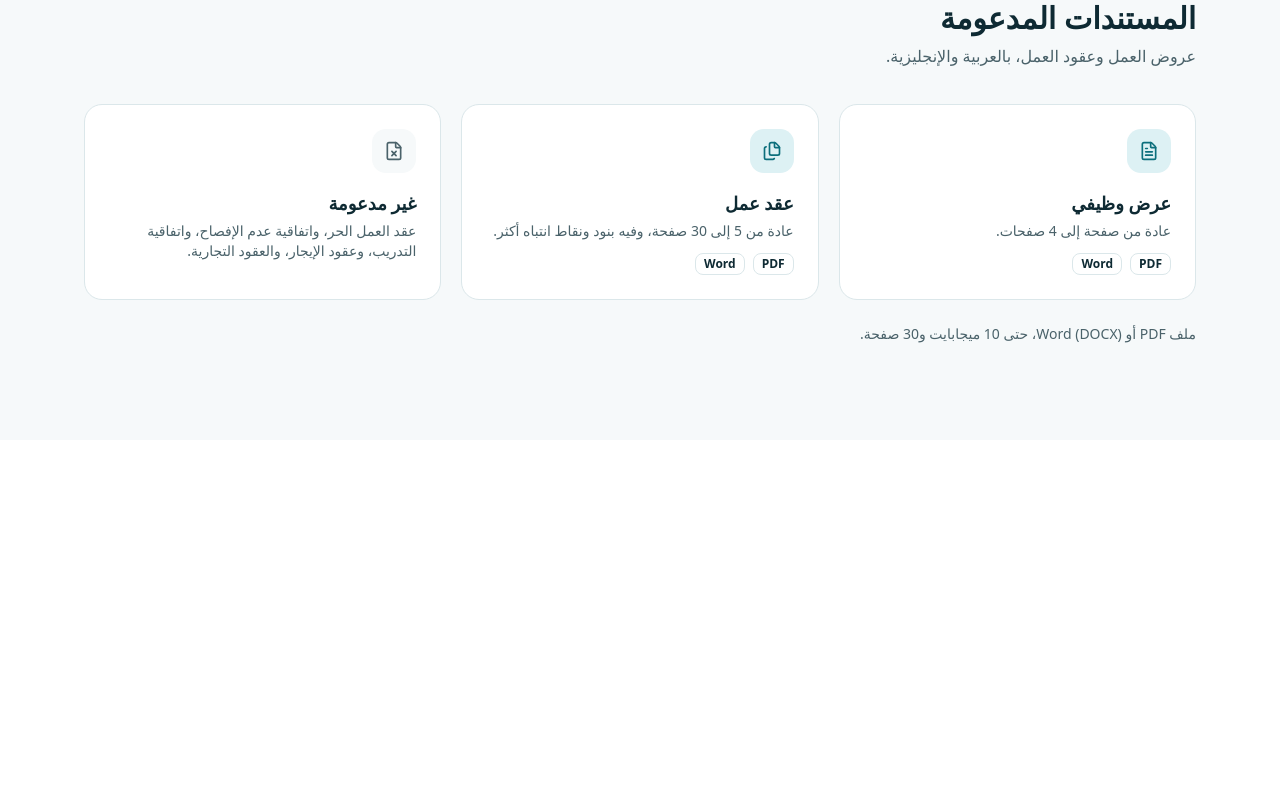
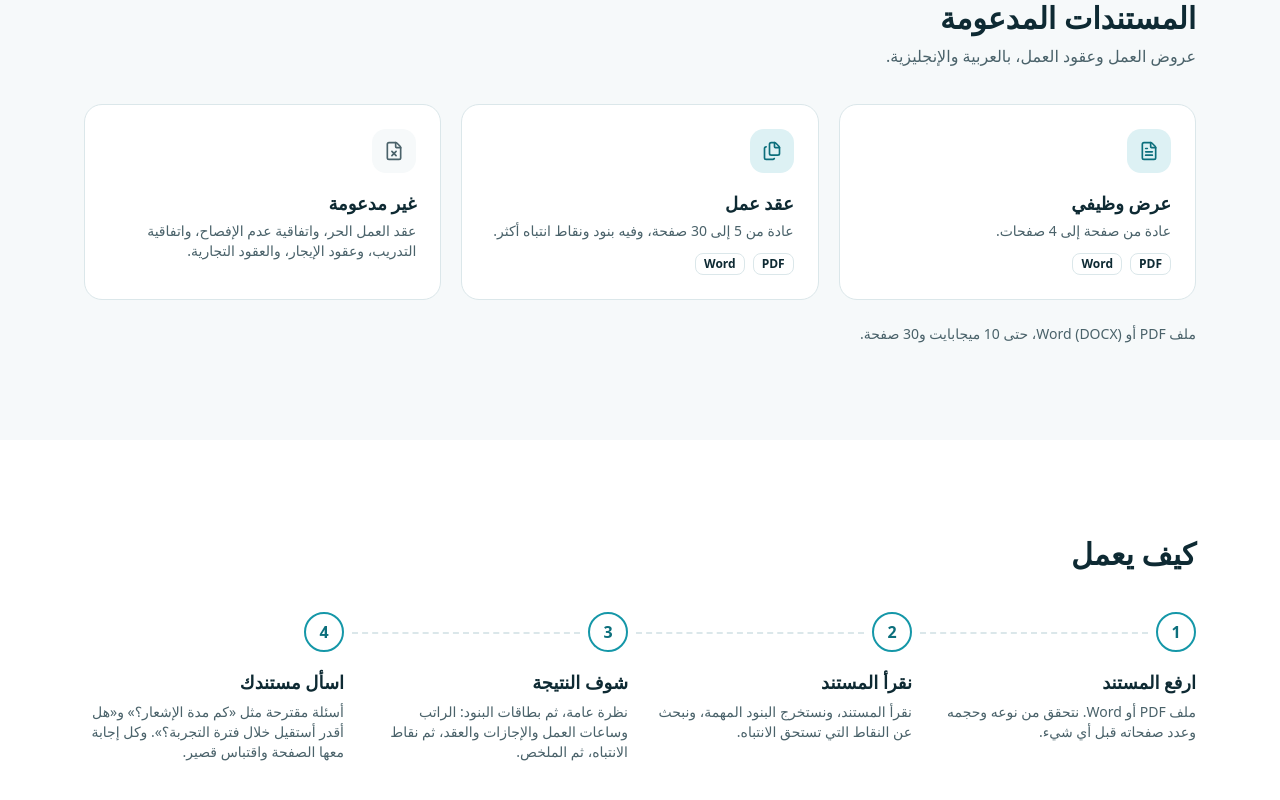
Before and after one commit to JxTechStudio-org/bayanuk, a React (Vite) app in the folder frontend/: page / in a window 1280 px wide. Shown: the part 1402-2202 px from the top of the page. Before the commit the page ends 1842 px from the top, so only its background shows below. Built offline with nearby package versions, Linux system fonts and the light colour scheme.

Commit message:
Add the how it works section

```diff
--- /dev/null
+++ b/frontend/src/features/landing/components/HowItWorks.tsx
@@ -0,0 +1,34 @@
+import { useTranslation } from 'react-i18next'
+
+// The core user flow from the MVP Definition, section 5 (steps 2 to 5).
+const STEPS = ['upload', 'process', 'result', 'ask'] as const
+
+export function HowItWorks() {
+  const { t } = useTranslation()
+
+  return (
+    <section id="how-it-works" className="scroll-mt-20 py-16 md:py-24">
+      <div className="mx-auto max-w-6xl px-5">
+        <h2 className="text-2xl font-semibold md:text-3xl">{t('howItWorks.title')}</h2>
+
+        <ol className="mt-10 grid gap-8 md:grid-cols-4 md:gap-6">
+          {STEPS.map((step, index) => (
+            <li
+              key={step}
+              // On wide screens a dotted line runs from each number to the next one.
+              className="relative flex gap-4 md:block md:after:absolute md:after:start-12 md:after:-end-4 md:after:top-5 md:after:border-t-2 md:after:border-dashed md:after:border-border md:after:content-[''] md:last:after:hidden"
+            >
+              <span className="relative grid size-10 shrink-0 place-items-center rounded-full border-2 border-teal bg-background font-bold text-teal-deep md:mb-4">
+                {index + 1}
+              </span>
+              <div>
+                <h3 className="text-lg font-semibold">{t(`howItWorks.steps.${step}.title`)}</h3>
+                <p className="mt-1.5 text-sm text-muted-foreground">{t(`howItWorks.steps.${step}.body`)}</p>
+              </div>
+            </li>
+          ))}
+        </ol>
+      </div>
+    </section>
+  )
+}
--- a/frontend/src/features/landing/pages/LandingPage.tsx
+++ b/frontend/src/features/landing/pages/LandingPage.tsx
@@ -1,5 +1,6 @@
 import { Header } from '../components/Header'
 import { Hero } from '../components/Hero'
+import { HowItWorks } from '../components/HowItWorks'
 import { SupportedFiles } from '../components/SupportedFiles'
 import { TargetUsers } from '../components/TargetUsers'
 
@@ -12,6 +13,7 @@ export function LandingPage() {
         <Hero />
         <TargetUsers />
         <SupportedFiles />
+        <HowItWorks />
       </main>
     </>
   )
--- a/frontend/src/locales/ar.json
+++ b/frontend/src/locales/ar.json
@@ -54,5 +54,26 @@
       "body": "عقد العمل الحر، واتفاقية عدم الإفصاح، واتفاقية التدريب، وعقود الإيجار، والعقود التجارية."
     },
     "limits": "ملف PDF أو Word (DOCX)، حتى 10 ميجابايت و30 صفحة."
+  },
+  "howItWorks": {
+    "title": "كيف يعمل",
+    "steps": {
+      "upload": {
+        "title": "ارفع المستند",
+        "body": "ملف PDF أو Word. نتحقق من نوعه وحجمه وعدد صفحاته قبل أي شيء."
+      },
+      "process": {
+        "title": "نقرأ المستند",
+        "body": "نقرأ المستند، ونستخرج البنود المهمة، ونبحث عن النقاط التي تستحق الانتباه."
+      },
+      "result": {
+        "title": "شوف النتيجة",
+        "body": "نظرة عامة، ثم بطاقات البنود: الراتب وساعات العمل والإجازات والعقد، ثم نقاط الانتباه، ثم الملخص."
+      },
+      "ask": {
+        "title": "اسأل مستندك",
+        "body": "أسئلة مقترحة مثل «كم مدة الإشعار؟» و«هل أقدر أستقيل خلال فترة التجربة؟». وكل إجابة معها الصفحة واقتباس قصير."
+      }
+    }
   }
 }
--- a/frontend/src/locales/en.json
+++ b/frontend/src/locales/en.json
@@ -54,5 +54,26 @@
       "body": "Freelance contracts, NDAs, internship agreements, rental and commercial contracts."
     },
     "limits": "PDF or Word (DOCX), up to 10 MB and 30 pages."
+  },
+  "howItWorks": {
+    "title": "How it works",
+    "steps": {
+      "upload": {
+        "title": "Upload your document",
+        "body": "A PDF or Word file. We check its type, size and page count before anything else."
+      },
+      "process": {
+        "title": "We read it",
+        "body": "We read the document, extract the key terms, and look for points that need attention."
+      },
+      "result": {
+        "title": "See the result",
+        "body": "An overview, then key-term cards for pay, working hours, leave and contract, then attention points, then the summary."
+      },
+      "ask": {
+        "title": "Ask your document",
+        "body": "Suggested questions such as “What is my notice period?” and “Can I resign during probation?”. Every answer cites the page and a short quote."
+      }
+    }
   }
 }
```
